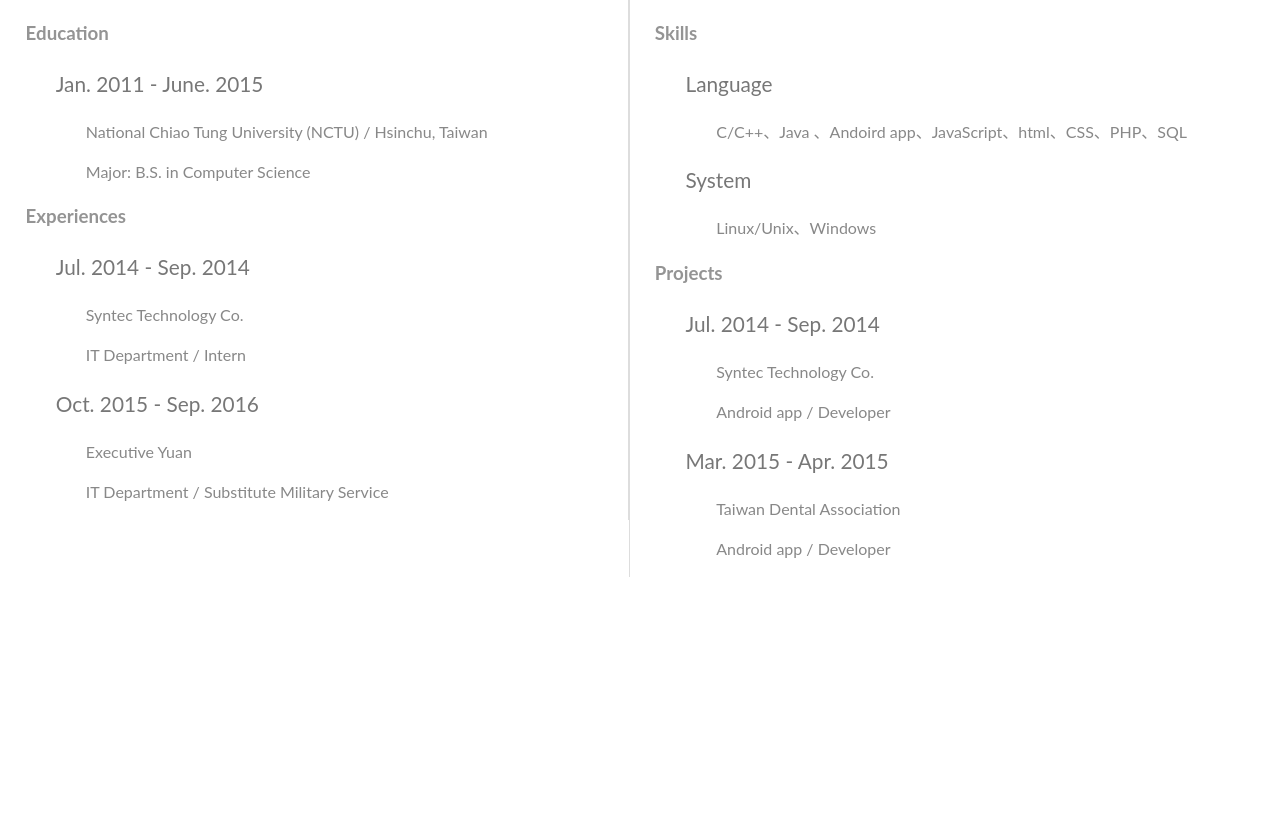
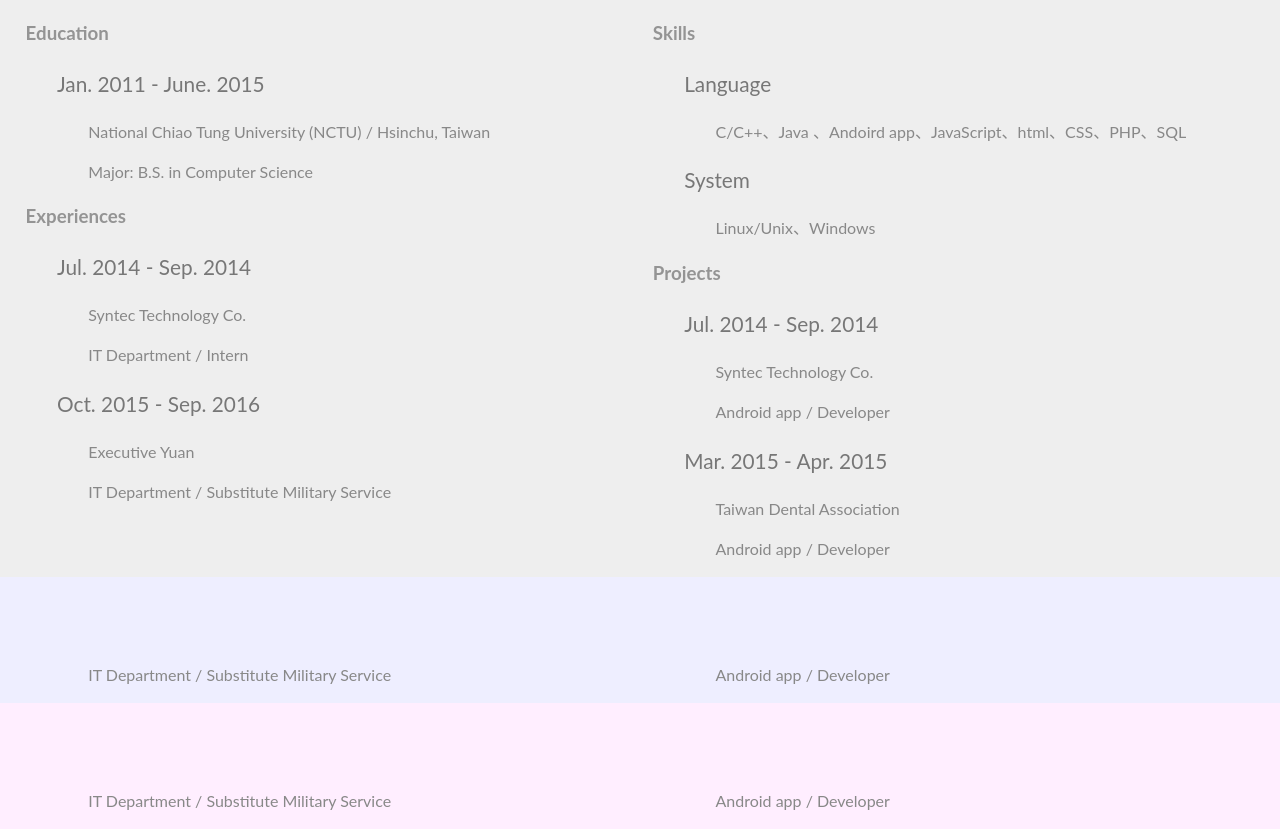
Before and after one commit to TingChungSu/myCV, a plain HTML site: page index.html in a window 1280 px wide. Shown: the part 70-899 px from the top of the page. Before the commit the page ends 800 px from the top, so only its background shows below. Drawn offline with Linux system fonts and the light colour scheme; a script that the page names is missing.

Commit message:
add
add scroll animation and  simple cv

```diff
--- a/css/cv.css
+++ b/css/cv.css
@@ -48,13 +48,13 @@ nav ul li {
 
 nav {
 	font-family: 'Lato', sans-serif;
-    background-color: #ddd;
+    background-color: #efe;
     text-align: center;
     font-size: 1em;
     height: 70px;
 }
 
-nav ul li.scroll-to-target a {
+nav ul li a {
 	color: #666;
 	text-decoration: none;
 	outline: 0;
@@ -64,7 +64,7 @@ nav ul li.scroll-to-target a {
 
 }
 
-nav ul li.scroll-to-target a:hover, #myName a:hover{
+nav ul li a:hover, #myName a:hover{
 	color: #fff;
 }
 
@@ -89,9 +89,13 @@ table, th, td {
 h3 {
     text-decoration:
 }
-#head div.l-containers  {
+.firstdiv{
+	padding: 70px 0 0 2%;
+}
+#aboutme div.containers  {
+	clear:both;
+    background-color: #eee;
 	height: auto;
-	padding: 70px 0 0 2%;
 
 }
 .subheader {
@@ -106,16 +110,36 @@ h3 {
 }
 
 .left {
-	width: 48%;
 	float: left;
-    border-right: 1px solid #ddd;
 }
 .right {
-	padding-left: 2%;
-	width: 49%;
 	float: left;
-    border-left: 1px solid #ddd;
 }
+/* */
+.clearfix:after {
+	content: "";
+	display: block;
+	clear: both;
+}
+
+/* works */
+
+#works div.containers  {
+	clear:both;
+    background-color: #eef;
+	height: auto;
+	padding: 70px 0 0 2%;
+
+}
+
+#contact div.containers  {
+	clear:both;
+    background-color: #fef;
+	height: auto;
+	padding: 70px 0 0 2%;
+
+}
+
 
 
 @media only screen and (min-width: 641px) and (max-width: 880px) {
--- a/index.html
+++ b/index.html
@@ -1,6 +1,8 @@
 <!DOCTYPE html>
 <html>
 	<head>
+		<title>Ting Chung Su</title>
+
 		<meta http-equiv="Content-Type" content="text/html;" charset="UTF-8">
 		<meta name="keywords" content="蘇鼎鈞, Ting Chung Su, NCTU, NCTU CS, NCTUCS"/>
 		<meta name="author" content="Ting Chung Su"/>
@@ -16,17 +18,17 @@
 			<div class="mHeader">
 				<nav>
 					<ul>
-						<li class="scroll-to-target"><a tabindex="1" href="#works">Works</a></li>
-						<li class="scroll-to-target" id="myName"><a tabindex="2" href="#head">Ting Chung Su</a></li>
-						<li class="scroll-to-target"><a tabindex="3" href="#contact">Contact</a></li>
+						<li><a class="scroll-to-target" href="#works">Works</a></li>
+						<li id="myName"><a class="scroll-to-target" href="#aboutme">Ting Chung Su</a></li>
+						<li><a class="scroll-to-target" href="#contact">Contact</a></li>
 				   </ul>
 			   </nav>
 			</div>
 		</header>
 
-		<section id="head">
-			<div class="l-containers">
-				<div class="left">
+		<section id="aboutme">
+			<div class="firstdiv containers clearfix ">
+				<div class="clearfix left col-6">
 					<h3>Education</h3>
 					<p class = "subheader">Jan. 2011 - June. 2015</p>
 					<p class = "content">National Chiao Tung University (NCTU) / Hsinchu, Taiwan</p>
@@ -39,7 +41,7 @@
 					<p class = "content">Executive Yuan</p>
 					<p class = "content">IT Department / Substitute Military Service</p>
         		</div>
-				<div class="right">
+				<div class="clearfix right col-6">
 					<h3>Skills</h3>
 					<p class = "subheader">Language</p><p class = "content">C/C++、Java 、Andoird app、JavaScript、html、CSS、PHP、SQL</p>
 					<p class = "subheader">System</p><p class = "content">Linux/Unix、Windows</p>
@@ -54,6 +56,28 @@
 			</div>
 		</section>
 
+		<section id="works">
+			<div class="containers clearfix">
+				<div class="left col-6">
+					<p class = "content">IT Department / Substitute Military Service</p>
+        		</div>
+				<div class="right col-6">
+					<p class = "content">Android app / Developer</p>
+				</div>
+			</div>
+		</section>
+
+
+		<section id="contact">
+			<div class="containers clearfix">
+				<div class="left col-6">
+					<p class = "content">IT Department / Substitute Military Service</p>
+        		</div>
+				<div class="right col-6">
+					<p class = "content">Android app / Developer</p>
+				</div>
+			</div>
+		</section>
 	</body>
 
 </html>
--- /dev/null
+++ b/js/cv.js
@@ -0,0 +1,11 @@
+$(document).ready(function($) {
+	/* scroll animation */
+	$("a.scroll-to-target").click(function() {
+		var url = $(this).attr("href");
+		var target = $(url);
+		$('html,body').animate({
+			scrollTop: target.offset().top}, 200
+		);
+		return false;
+   });
+});
```
